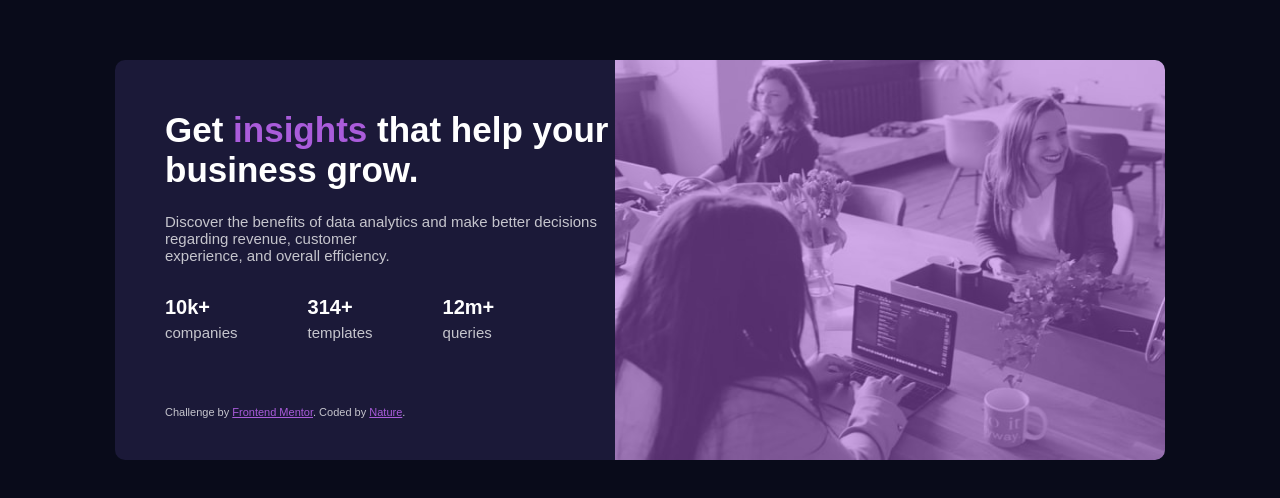
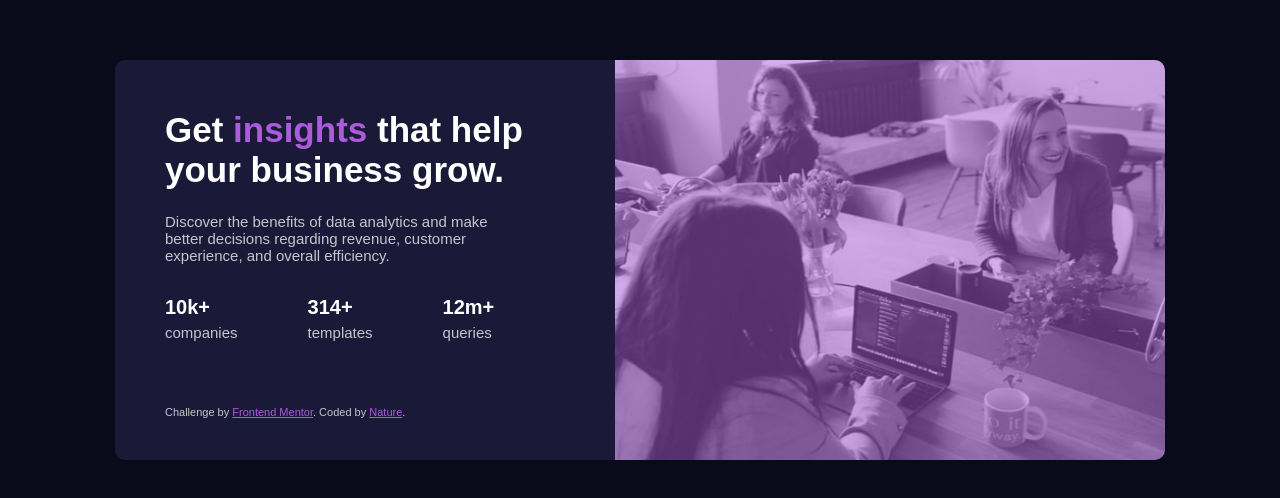
Before and after one commit to owocoded/Stats-preview-card-component, a plain HTML site: page index.html in a window 1280 px wide. Shown: the part 140-638 px from the top of the page. Drawn offline with Linux system fonts and the light colour scheme.

Commit message:
Update style.css

```diff
--- a/style.css
+++ b/style.css
@@ -134,6 +134,7 @@ h2 {
 
 h1 {
     color: hsl(0, 0%, 100%);
+    margin-right: 600px;
     font-family: sans-serif;
     font-size: 35px;
     font-weight: 700
@@ -141,6 +142,7 @@ h1 {
 
 .discover {
     color: hsla(0, 0%, 100%, 0.75);
+    margin-right: 650px;
     font-family: sans-serif;
     font-size: 15px;
     font-weight: 400
```
